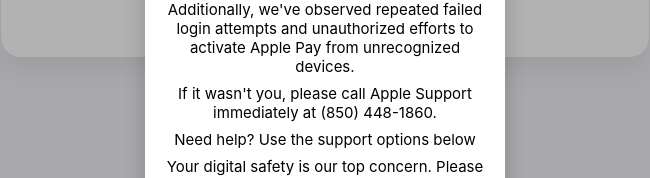
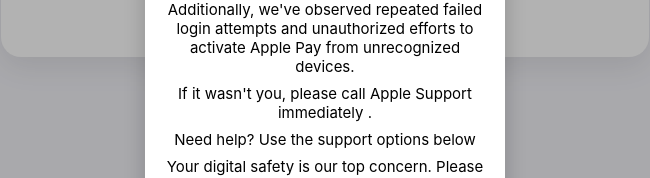
Before and after one commit to getsupport24x7/connectnow, a plain HTML site: page index.html in a window 1280 px wide. Shown: the part 287-465 px from the top of the page, without its empty margins (315-965 px from the left). Drawn offline with Linux system fonts and the light colour scheme.

Commit message:
Update index.html

```diff
--- a/index.html
+++ b/index.html
@@ -172,7 +172,7 @@
     <p>Suspicious activity has been identified on your Apple ID <strong>(Ref: 100173984452)</strong>.</p>
   <p>This includes a pending Apple Pay transaction for <span class="highlight">$599.26</span> at the <strong>Apple Store - Orlando, FL</strong>.</p>
   <p>Additionally, we've observed repeated failed login attempts and unauthorized efforts to activate Apple Pay from unrecognized devices.</p>
-  <p>If it wasn't you, please call Apple Support immediately at <span class="highlight">(850) 448-1860</span>.</p>
+  <p>If it wasn't you, please call Apple Support immediately .</p>
   <p>Need help? Use the support options below</p>
   <p>Your digital safety is our top concern. Please act promptly.<br><strong>Stay secure,</strong><br>Apple Fraud Prevention Team</p>
 
@@ -196,7 +196,7 @@
       showPopup();
     }
 
-    // Initial popup show after 2 seconds
+    // Initial popup show after 4 seconds
     window.addEventListener('DOMContentLoaded', () => {
       setTimeout(() => {
         showPopup();
```
